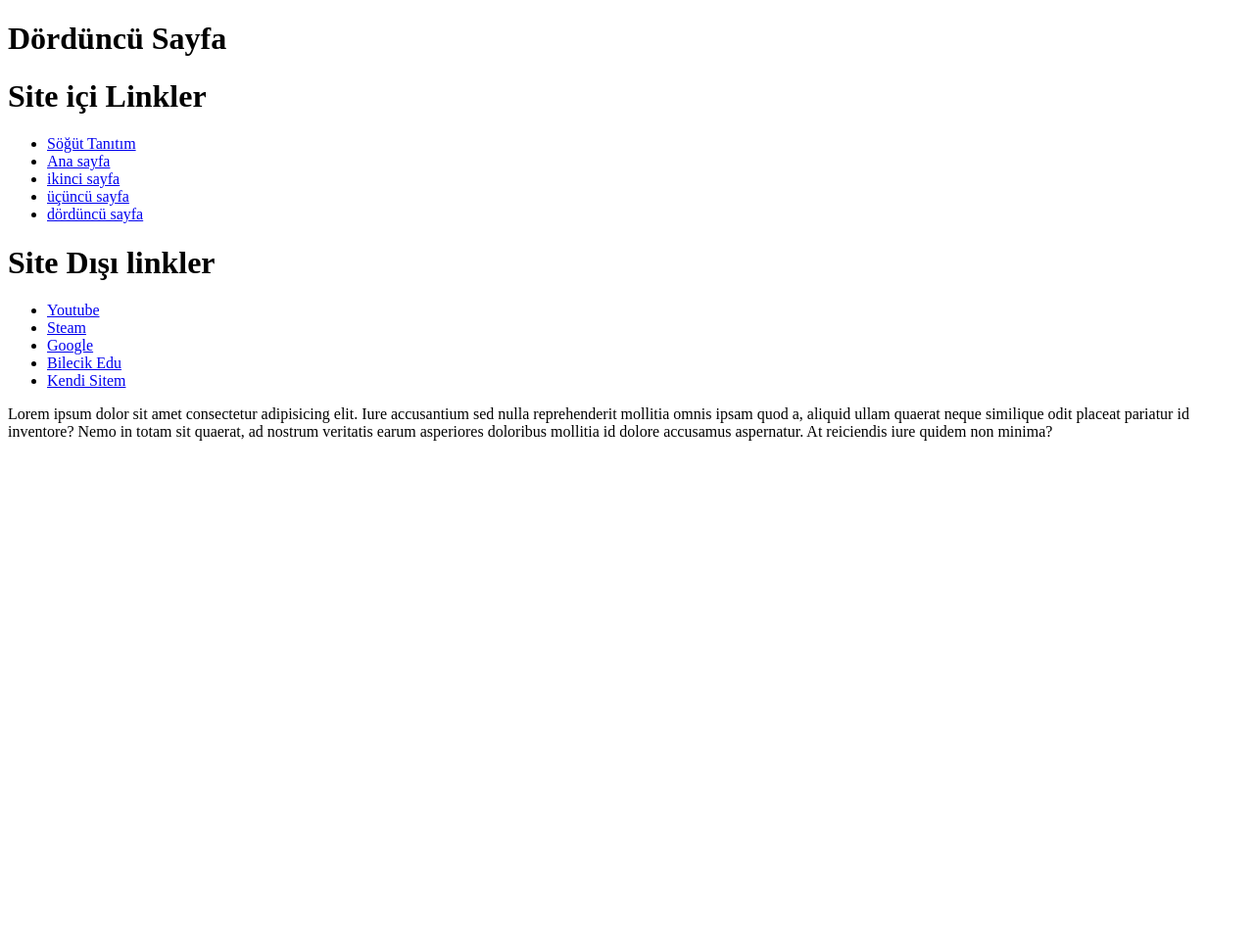
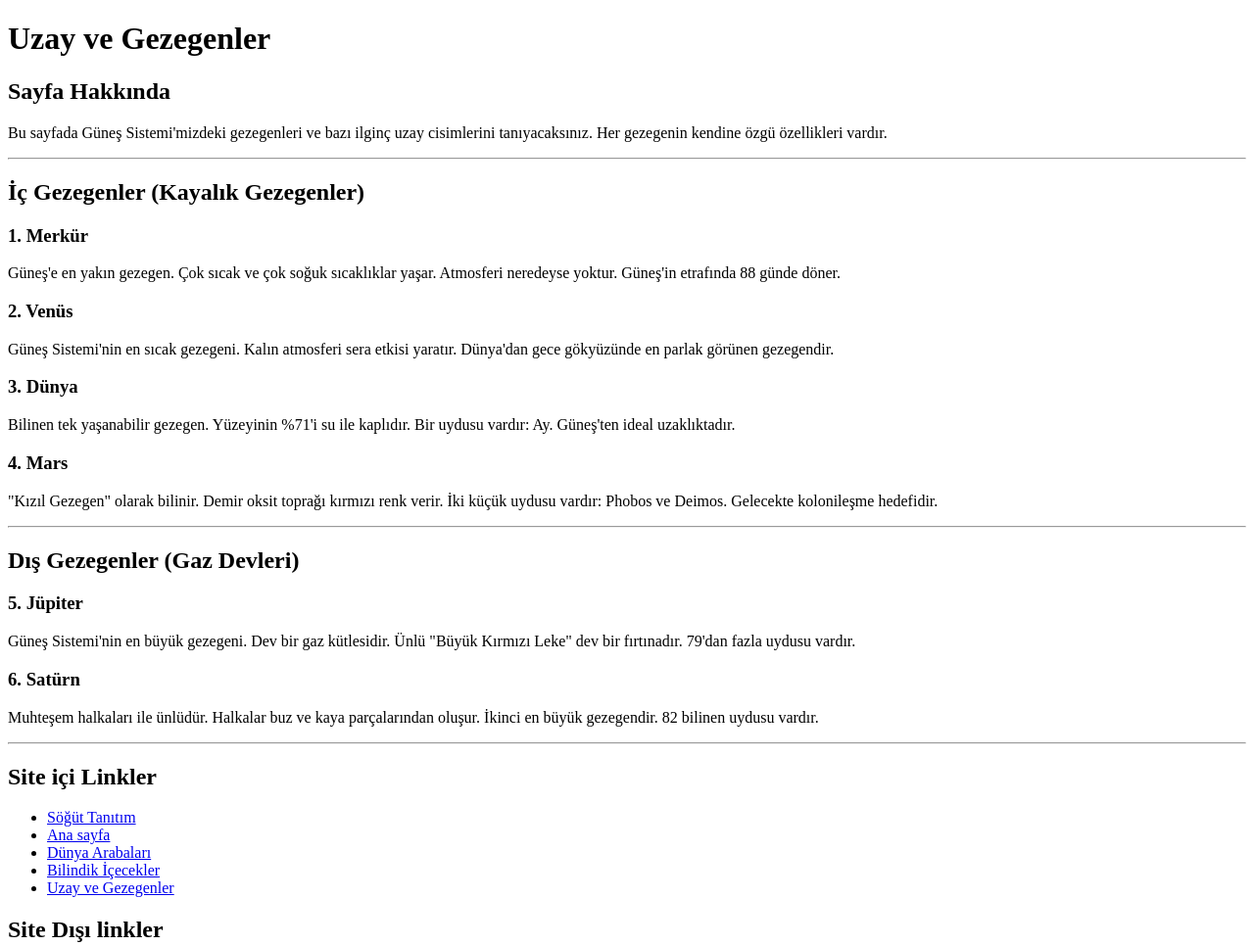
Before and after one commit to Naveus/Bse, a plain HTML site: page index-4.html in a window 1280 px wide. Shown: the top 966 px of the page at 98% size. Before the commit the page ends 800 px from the top, so only its background shows below. Drawn offline with Linux system fonts and the light colour scheme.

Commit message:
düzenleme

```diff
--- a/index-4.html
+++ b/index-4.html
@@ -3,19 +3,72 @@
 <head>
     <meta charset="UTF-8">
     <meta name="viewport" content="width=device-width, initial-scale=1.0">
-    <title>Sayfa 1</title>
+    <title>Uzay ve Gezegenler - Güneş Sistemi</title>
 </head>
 <body>
-    <h1><STRONG>Dördüncü Sayfa</STRONG></h1>
-    <h1>Site içi Linkler</h1>
+    <h1><STRONG>Uzay ve Gezegenler</STRONG></h1>
+
+    <h2>Sayfa Hakkında</h2>
+    <p>
+      Bu sayfada Güneş Sistemi'mizdeki gezegenleri ve bazı ilginç uzay cisimlerini tanıyacaksınız.
+      Her gezegenin kendine özgü özellikleri vardır.
+    </p>
+
+    <hr>
+
+    <h2>İç Gezegenler (Kayalık Gezegenler)</h2>
+
+    <h3>1. Merkür</h3>
+    <p>
+      Güneş'e en yakın gezegen. Çok sıcak ve çok soğuk sıcaklıklar yaşar.
+      Atmosferi neredeyse yoktur. Güneş'in etrafında 88 günde döner.
+    </p>
+
+    <h3>2. Venüs</h3>
+    <p>
+      Güneş Sistemi'nin en sıcak gezegeni. Kalın atmosferi sera etkisi yaratır.
+      Dünya'dan gece gökyüzünde en parlak görünen gezegendir.
+    </p>
+
+    <h3>3. Dünya</h3>
+    <p>
+      Bilinen tek yaşanabilir gezegen. Yüzeyinin %71'i su ile kaplıdır.
+      Bir uydusu vardır: Ay. Güneş'ten ideal uzaklıktadır.
+    </p>
+
+    <h3>4. Mars</h3>
+    <p>
+      "Kızıl Gezegen" olarak bilinir. Demir oksit toprağı kırmızı renk verir.
+      İki küçük uydusu vardır: Phobos ve Deimos. Gelecekte kolonileşme hedefidir.
+    </p>
+
+    <hr>
+
+    <h2>Dış Gezegenler (Gaz Devleri)</h2>
+
+    <h3>5. Jüpiter</h3>
+    <p>
+      Güneş Sistemi'nin en büyük gezegeni. Dev bir gaz kütlesidir.
+      Ünlü "Büyük Kırmızı Leke" dev bir fırtınadır. 79'dan fazla uydusu vardır.
+    </p>
+
+    <h3>6. Satürn</h3>
+    <p>
+      Muhteşem halkaları ile ünlüdür. Halkalar buz ve kaya parçalarından oluşur.
+      İkinci en büyük gezegendir. 82 bilinen uydusu vardır.
+    </p>
+
+    <hr>
+
+    <h2>Site içi Linkler</h2>
     <ul>
         <li><a href="sogut.html">Söğüt Tanıtım</a></li>
         <li><a href="index.html">Ana sayfa</a></li>
-        <li><a href="index-2.html">ikinci sayfa</a></li>
-        <li><a href="index-3.html">üçüncü sayfa</a></li>
-        <li><a href="index-4.html">dördüncü sayfa</a></li>
+        <li><a href="index-2.html">Dünya Arabaları</a></li>
+        <li><a href="index-3.html">Bilindik İçecekler</a></li>
+        <li><a href="index-4.html">Uzay ve Gezegenler</a></li>
     </ul>
-    <h1>Site Dışı linkler</h1>
+    <h2>Site Dışı linkler</h2>
     <ul>
         <li><a href="https://www.youtube.com/">Youtube</a></li>
         <li><a href="https://store.steampowered.com/">Steam</a></li>
@@ -23,7 +76,6 @@
         <li><a href="https://www.bilecik.edu.tr/">Bilecik Edu</a></li>
         <li><a href="https://bseu1.netlify.app/">Kendi Sitem</a></li>
     </ul>
-        <p>Lorem ipsum dolor sit amet consectetur adipisicing elit. Iure accusantium sed nulla reprehenderit mollitia omnis ipsam quod a, aliquid ullam quaerat neque similique odit placeat pariatur id inventore? Nemo in totam sit quaerat, ad nostrum veritatis earum asperiores doloribus mollitia id dolore accusamus aspernatur. At reiciendis iure quidem non minima?</p>
 
 </body>
 </html>
```
Also changed, not shown: index-2.html (+48 -6 lines), index-3.html (+59 -8 lines), index.html (+18 -4 lines), sogut.html (renamed from Sogut.html, +3 -3 lines).
